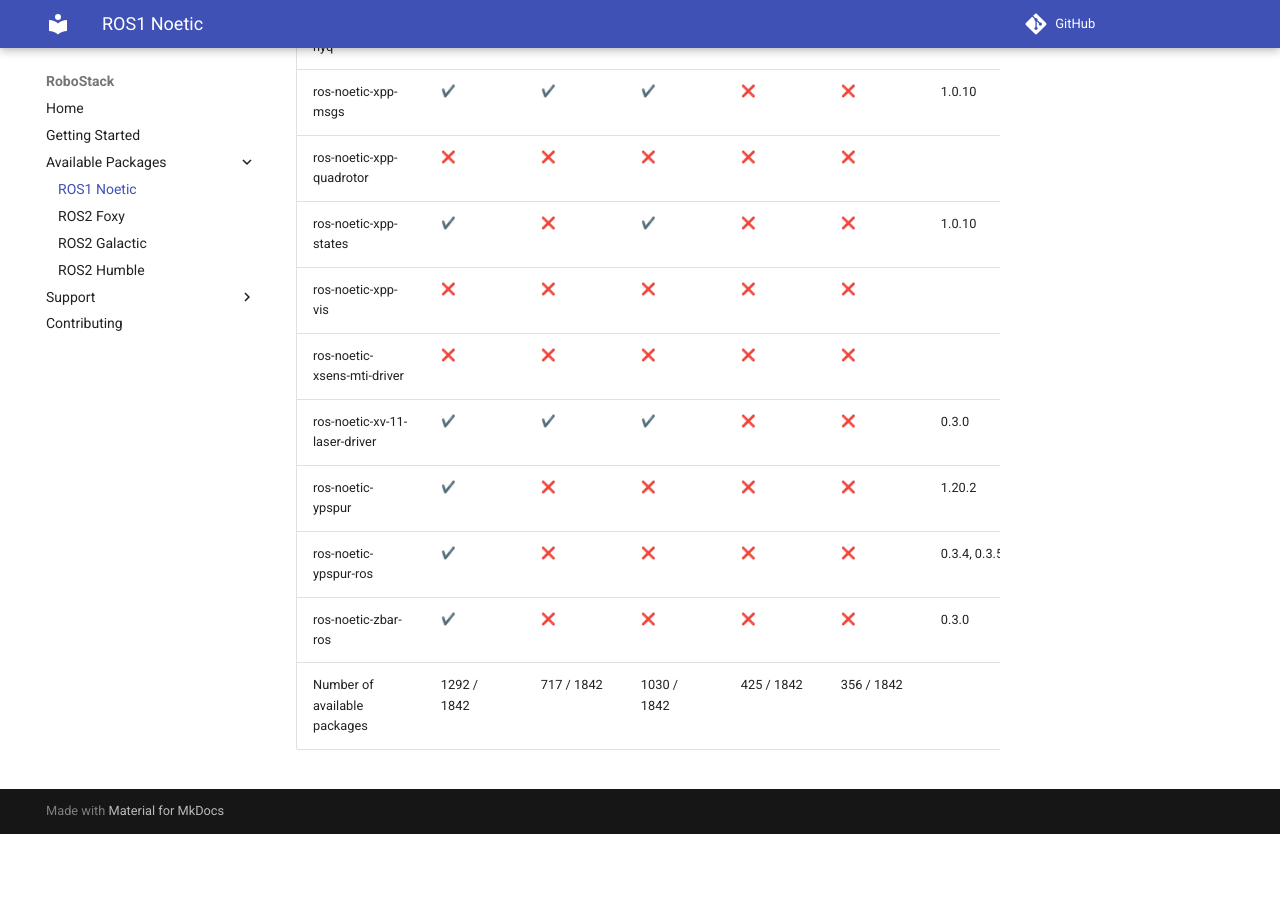
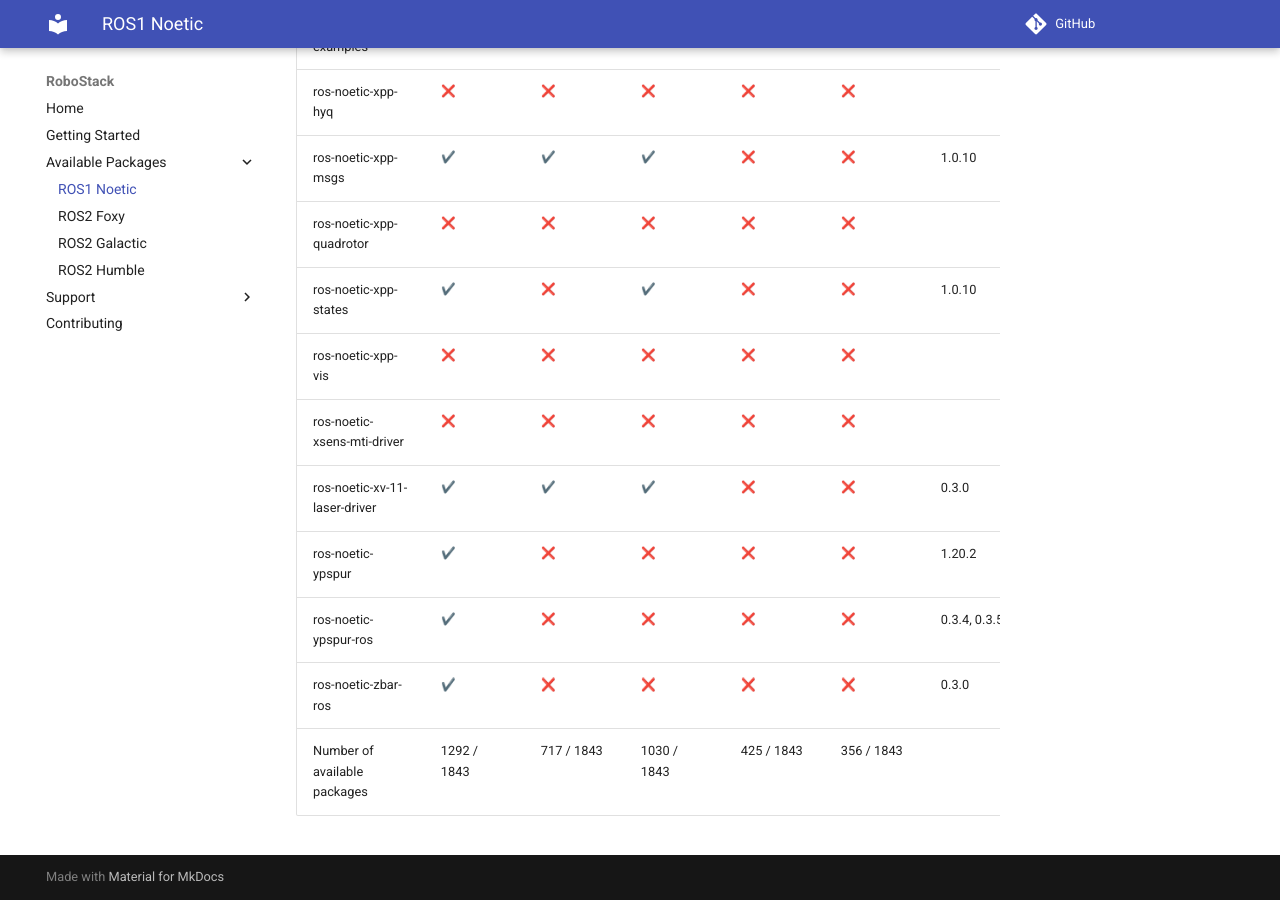
Before and after one commit to RoboStack/robostack.github.io, an MkDocs documentation site: the page built from docs/noetic.md, in a window 1280 px wide and 900 px high, scrolled down 134447 px. Built offline with MkDocs 1.6.1 and Material for MkDocs 9.7.7, drawn with Linux system fonts in a browser that asks for light colours; emoji names are drawn with the system emoji font; comment, search, counter and statistics services are not loaded; before the commit the page ends 135281 px from its top, so only the background shows below that; some of the changed text lies outside the part shown.

Commit message:
Update tables

```diff
--- a/docs/noetic.md
+++ b/docs/noetic.md
@@ -1842,4 +1843,4 @@
 | ros-noetic-ypspur | :heavy_check_mark: { data-sort='1' } | :x: { data-sort='0' } | :x: { data-sort='0' } | :x: { data-sort='0' } | :x: { data-sort='0' } | 1.20.2  |
 | ros-noetic-ypspur-ros | :heavy_check_mark: { data-sort='1' } | :x: { data-sort='0' } | :x: { data-sort='0' } | :x: { data-sort='0' } | :x: { data-sort='0' } | 0.3.4, 0.3.5  |
 | ros-noetic-zbar-ros | :heavy_check_mark: { data-sort='1' } | :x: { data-sort='0' } | :x: { data-sort='0' } | :x: { data-sort='0' } | :x: { data-sort='0' } | 0.3.0  |
-| Number of available packages |  1292 / 1842 | 717 / 1842 | 1030 / 1842 | 425 / 1842 | 356 / 1842 |
+| Number of available packages |  1292 / 1843 | 717 / 1843 | 1030 / 1843 | 425 / 1843 | 356 / 1843 |
```
Also changed, not shown: other parts of docs/noetic.md (+1 -0 lines).
